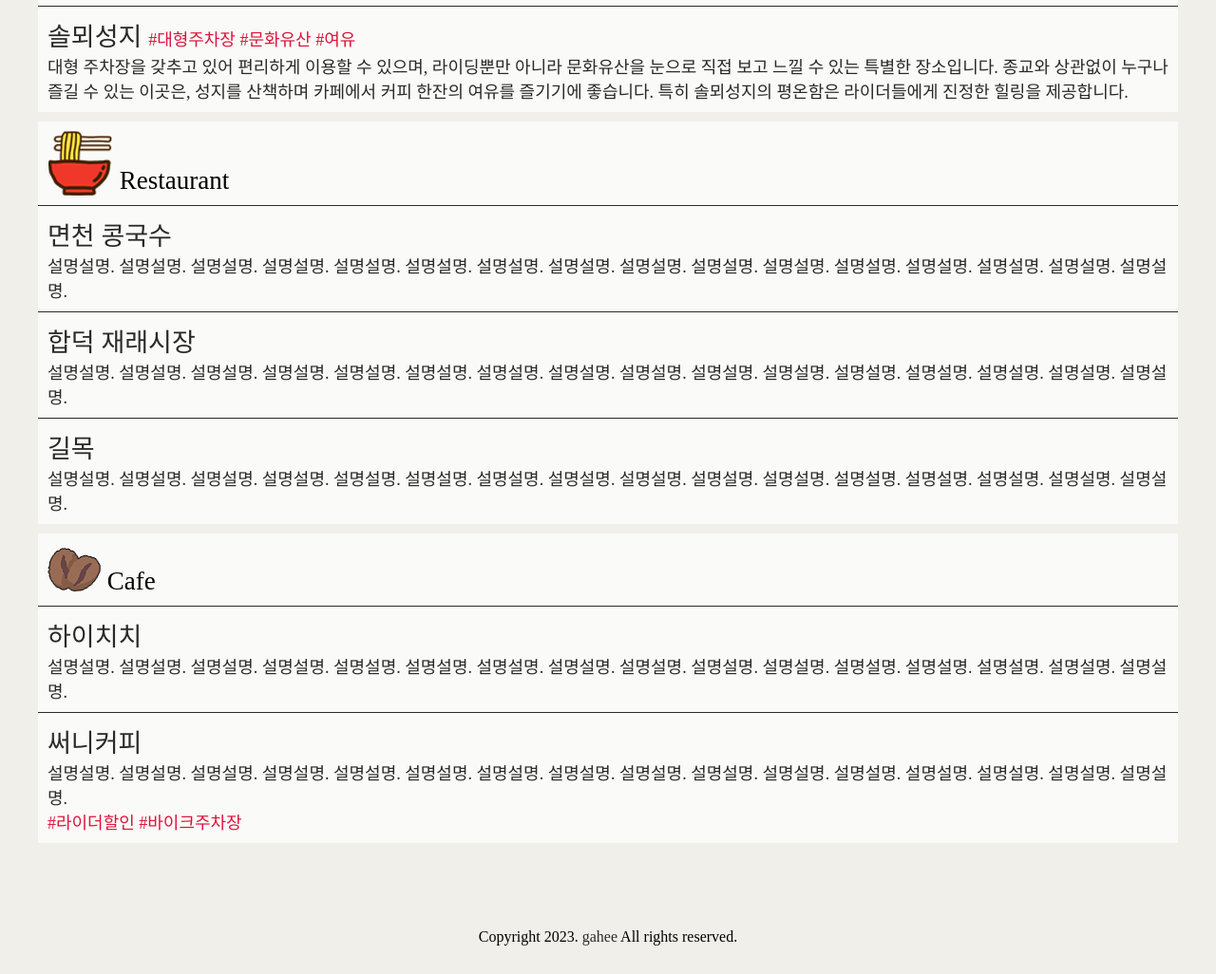
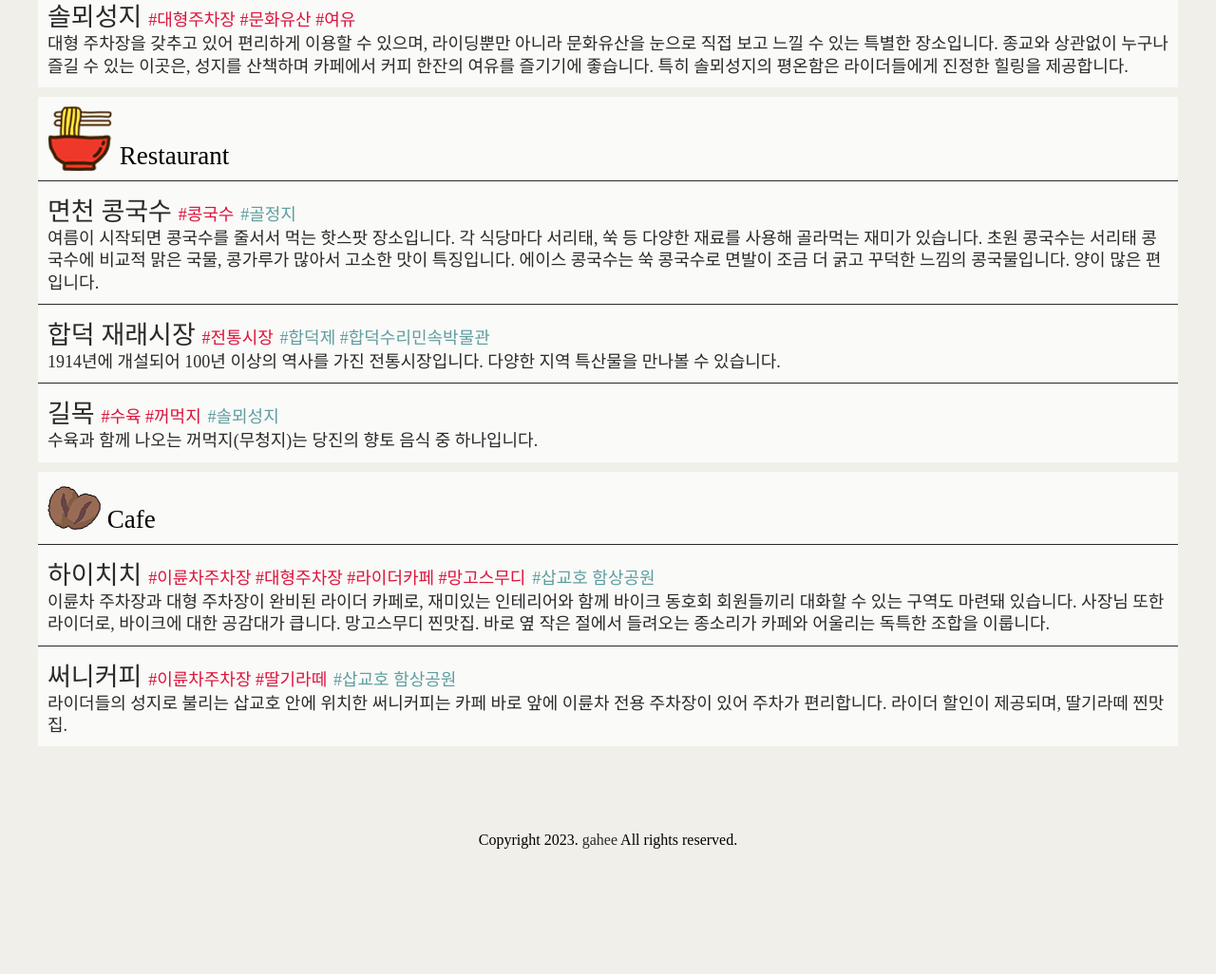
Before and after one commit to gaheeyoon/dangjin-map, a plain HTML site: page index.html in a window 1280 px wide. Shown: the part 1375-2401 px from the top of the page at 95% size. After the commit the page ends 2299 px from the top, so only its background shows below. Drawn offline with nearby package versions, Linux system fonts and the light colour scheme; a web font is replaced by a local one.

Commit message:
식당, 카페 설명 추가

```diff
--- a/index.html
+++ b/index.html
@@ -25,7 +25,7 @@
         target="_blank"
       >
         <img src="./icon/waemok.png" alt="왜목마을" />
-        <span class="companyName">왜목마을</span>
+        <span class="name">왜목마을</span>
       </a>
 
       <a
@@ -35,7 +35,7 @@
         target="_blank"
       >
         <img src="./icon/yongmuchi.png" alt="용무치항" />
-        <span class="companyName">용무치항</span>
+        <span class="name">용무치항</span>
       </a>
 
       <a
@@ -45,7 +45,7 @@
         target="_blank"
       >
         <img src="./icon/sapgyo.png" alt="삽교호 함상공원" />
-        <span class="companyName">삽교호 함상공원</span>
+        <span class="name">삽교호 함상공원</span>
       </a>
 
       <a
@@ -55,7 +55,7 @@
         target="_blank"
       >
         <img src="./icon/myeoncheon.png" alt="면천 콩국수" />
-        <span class="companyName">면천 콩국수</span>
+        <span class="name">면천 콩국수</span>
       </a>
 
       <a
@@ -65,7 +65,7 @@
         target="_blank"
       >
         <img src="./icon/solmoe.png" alt="솔뫼성지" />
-        <span class="companyName">솔뫼성지</span>
+        <span class="name">솔뫼성지</span>
       </a>
 
       <a
@@ -75,7 +75,7 @@
         target="_blank"
       >
         <img src="./icon/hapdeok.png" alt="합덕재래시장" />
-        <span class="companyName">합덕재래시장</span>
+        <span class="name">합덕재래시장</span>
       </a>
     </div>
 
@@ -90,9 +90,9 @@
             href="https://map.naver.com/p/search/%EC%99%9C%EB%AA%A9%EB%A7%88%EC%9D%84?c=15.00,0,0,0,dh"
             class="tourist"
           >
-            <span class="companyName">왜목마을</span>
-            <span class="companyTag">#해돋이 #해넘이 #해안도로 #드라이브</span>
-            <div class="companyExplain">
+            <span class="name">왜목마을</span>
+            <span class="tag">#해돋이 #해넘이 #해안도로 #드라이브</span>
+            <div class="explain">
               <b>서해안의 유일한 해돋이 명소</b>로, 일출과 일몰을 동시에 감상할
               수 있는 환상적인 장소입니다. 특히 삽교호방조제에서 시작해
               석문방조제를 거쳐 왜목마을까지 이어지는 해안도로는 라이더들에게
@@ -107,9 +107,9 @@
             href="https://map.naver.com/p/search/%EC%9A%A9%EB%AC%B4%EC%B9%98%ED%95%AD?c=15.00,0,0,0,dh"
             class="tourist"
           >
-            <span class="companyName">용무치항</span>
-            <span class="companyTag">#모캠 #휴식 #산책 #해루질</span>
-            <div class="companyExplain">
+            <span class="name">용무치항</span>
+            <span class="tag">#모캠 #휴식 #산책 #해루질</span>
+            <div class="explain">
               <b>조용하고 한적한 항구</b>로, 산책과 해루질을 즐기기에 최적의
               장소입니다. 모캠라이더들에게는 숨겨진 보석 같은 장소로, 고요한
               바다와 함께 여유로운 시간을 보낼 수 있습니다. 해루질을 통해 자연을
@@ -123,9 +123,9 @@
             href="https://map.naver.com/p/search/%EC%82%BD%EA%B5%90%ED%98%B8%20%ED%95%A8%EC%83%81%EA%B3%B5%EC%9B%90?c=15.00,0,0,0,dh"
             class="tourist"
           >
-            <span class="companyName">삽교호 함상공원</span>
-            <span class="companyTag">#라이더성지 #이륜차주차장</span>
-            <div class="companyExplain">
+            <span class="name">삽교호 함상공원</span>
+            <span class="tag">#라이더성지 #이륜차주차장</span>
+            <div class="explain">
               <b>라이더들의 성지</b>로 불리는 이곳은 이륜차 주차장과 라이더
               카페가 있어 편리하게 이용할 수 있습니다. 바다를 감상하고 싶다면
               “써니커피”를 추천합니다. 라이더 할인이 있으며, 특히 딸기라떼가
@@ -141,9 +141,9 @@
             href="https://map.naver.com/p/search/%EC%86%94%EB%AB%BC%EC%84%B1%EC%A7%80?c=15.00,0,0,0,dh"
             class="tourist"
           >
-            <span class="companyName">솔뫼성지</span>
-            <span class="companyTag">#대형주차장 #문화유산 #여유</span>
-            <div class="companyExplain">
+            <span class="name">솔뫼성지</span>
+            <span class="tag">#대형주차장 #문화유산 #여유</span>
+            <div class="explain">
               대형 주차장을 갖추고 있어 편리하게 이용할 수 있으며, 라이딩뿐만
               아니라 문화유산을 눈으로 직접 보고 느낄 수 있는 특별한 장소입니다.
               종교와 상관없이 누구나 즐길 수 있는 이곳은, 성지를 산책하며
@@ -165,11 +165,15 @@
             href="https://map.naver.com/p/search/%EC%86%94%EB%AB%BC%EC%84%B1%EC%A7%80?c=15.00,0,0,0,dh"
             class="restaurant"
           >
-            <span class="companyName">면천 콩국수</span>
-            <div class="companyExplain">
-              설명설명. 설명설명. 설명설명. 설명설명. 설명설명. 설명설명.
-              설명설명. 설명설명. 설명설명. 설명설명. 설명설명. 설명설명.
-              설명설명. 설명설명. 설명설명. 설명설명.
+            <span class="name">면천 콩국수</span>
+            <span class="tag">#콩국수</span>
+            <span class="tour">#골정지</span>
+            <div class="explain">
+              여름이 시작되면 콩국수를 줄서서 먹는 핫스팟 장소입니다. 각
+              식당마다 서리태, 쑥 등 다양한 재료를 사용해 골라먹는 재미가
+              있습니다. 초원 콩국수는 서리태 콩국수에 비교적 맑은 국물, 콩가루가
+              많아서 고소한 맛이 특징입니다. 에이스 콩국수는 쑥 콩국수로 면발이
+              조금 더 굵고 꾸덕한 느낌의 콩국물입니다. 양이 많은 편입니다.
             </div>
           </a>
         </li>
@@ -179,11 +183,12 @@
             href="https://map.naver.com/p/entry/place/35150327?c=15.00,0,0,0,dh"
             class="restaurant"
           >
-            <span class="companyName">합덕 재래시장</span>
-            <div class="companyExplain">
-              설명설명. 설명설명. 설명설명. 설명설명. 설명설명. 설명설명.
-              설명설명. 설명설명. 설명설명. 설명설명. 설명설명. 설명설명.
-              설명설명. 설명설명. 설명설명. 설명설명.
+            <span class="name">합덕 재래시장</span>
+            <span class="tag">#전통시장</span>
+            <span class="tour">#합덕제 #합덕수리민속박물관</span>
+            <div class="explain">
+              1914년에 개설되어 100년 이상의 역사를 가진 전통시장입니다. 다양한
+              지역 특산물을 만나볼 수 있습니다.
             </div>
           </a>
         </li>
@@ -193,11 +198,12 @@
             href="https://map.naver.com/p/search/%EA%B8%B8%EB%AA%A9/place/31994930?c=15.00,0,0,0,dh&placePath=%3Fentry%253Dbmp"
             class="restaurant"
           >
-            <span class="companyName">길목</span>
-            <div class="companyExplain">
-              설명설명. 설명설명. 설명설명. 설명설명. 설명설명. 설명설명.
-              설명설명. 설명설명. 설명설명. 설명설명. 설명설명. 설명설명.
-              설명설명. 설명설명. 설명설명. 설명설명.
+            <span class="name">길목</span>
+            <span class="tag">#수육 #꺼먹지</span>
+            <span class="tour">#솔뫼성지</span>
+            <div class="explain">
+              수육과 함께 나오는 꺼먹지(무청지)는 당진의 향토 음식 중
+              하나입니다.
             </div>
           </a>
         </li>
@@ -214,11 +220,17 @@
             href="https://map.naver.com/p/search/%ED%95%98%EC%9D%B4%EC%B9%98%EC%B9%98/place/1395198743?c=15.00,0,0,0,dh&placePath=%3Fentry%253Dbmp"
             class="restaurant"
           >
-            <span class="companyName">하이치치</span>
-            <div class="companyExplain">
-              설명설명. 설명설명. 설명설명. 설명설명. 설명설명. 설명설명.
-              설명설명. 설명설명. 설명설명. 설명설명. 설명설명. 설명설명.
-              설명설명. 설명설명. 설명설명. 설명설명.
+            <span class="name">하이치치</span>
+            <span class="tag"
+              >#이륜차주차장 #대형주차장 #라이더카페 #망고스무디</span
+            >
+            <span class="tour">#삽교호 함상공원</span>
+            <div class="explain">
+              이륜차 주차장과 대형 주차장이 완비된 라이더 카페로, 재미있는
+              인테리어와 함께 바이크 동호회 회원들끼리 대화할 수 있는 구역도
+              마련돼 있습니다. 사장님 또한 라이더로, 바이크에 대한 공감대가
+              큽니다. 망고스무디 찐맛집. 바로 옆 작은 절에서 들려오는 종소리가
+              카페와 어울리는 독특한 조합을 이룹니다.
             </div>
           </a>
         </li>
@@ -228,13 +240,14 @@
             href="https://map.naver.com/p/search/%EC%8D%A8%EB%8B%88/place/1040528530?c=15.00,0,0,0,dh&placePath=%3Fentry%253Dbmp"
             class="restaurant"
           >
-            <span class="companyName">써니커피</span>
-            <div class="companyExplain">
-              설명설명. 설명설명. 설명설명. 설명설명. 설명설명. 설명설명.
-              설명설명. 설명설명. 설명설명. 설명설명. 설명설명. 설명설명.
-              설명설명. 설명설명. 설명설명. 설명설명.
+            <span class="name">써니커피</span>
+            <span class="tag">#이륜차주차장 #딸기라떼</span>
+            <span class="tour">#삽교호 함상공원</span>
+            <div class="explain">
+              라이더들의 성지로 불리는 삽교호 안에 위치한 써니커피는 카페 바로
+              앞에 이륜차 전용 주차장이 있어 주차가 편리합니다. 라이더 할인이
+              제공되며, 딸기라떼 찐맛집.
             </div>
-            <div class="companyTag">#라이더할인 #바이크주차장</div>
           </a>
         </li>
       </ul>
--- a/style.css
+++ b/style.css
@@ -28,7 +28,7 @@ body {
     position: absolute;
     width: 4%;
 }
-#mapArea .companyName {
+#mapArea .name {
     position: absolute;
     width: auto;
     font-family: KOTRAHOPE;
@@ -42,7 +42,7 @@ body {
 #mapArea #sapgyo * { left: 82%; top: 51%; }
 #mapArea #myeoncheon * { left: 55%; top: 71%; }
 #mapArea #solmoe * { left: 77%; top: 71%; }
-#mapArea #solmoe .companyName { margin-left: 3%; margin-top: 3% }
+#mapArea #solmoe .name { margin-left: 3%; margin-top: 3% }
 #mapArea #hapdeok * { left: 74%; top: 77%; }
 
 
@@ -62,15 +62,6 @@ body {
     background-color: rgba(255, 255, 255, 0.7);
     border-bottom: 1px solid #2a2a2a;
 }
-#mapList li .companyExplain {
-    font-size: 18px;
-    font-weight: lighter;
-}
-#mapList li .companyTag {
-    font-size: 18px;
-    font-weight: lighter;
-    color: crimson;
-}
 #mapList li.category {
     padding: 10px;
 }
@@ -86,6 +77,22 @@ body {
     padding-bottom: 10px;
 }
 
+#mapList li .explain {
+    font-size: 18px;
+    font-weight: lighter;
+    line-height: 1.3;
+}
+#mapList li .tag {
+    font-size: 18px;
+    font-weight: lighter;
+    color: crimson;
+}
+#mapList li .tour {
+    font-size: 18px;
+    font-weight: lighter;
+    color: cadetblue;
+}
+
 #mapList a {
     padding: 10px;
     text-decoration: none;
@@ -94,11 +101,7 @@ body {
 }
 
 #mapList a:hover {
-    background-color: rgb(127, 95, 76);
-    color: white;
-}
-#mapList a:hover .companyTag {
-    color: white;
+    background-color: rgb(224, 235, 246);
 }
 
 footer {
@@ -111,7 +114,7 @@ footer a {
 }
 
 @media (min-width: 1500px) {
-    #mapArea .companyName {
+    #mapArea .name {
         font-size: 20px;
     }
 }
```
